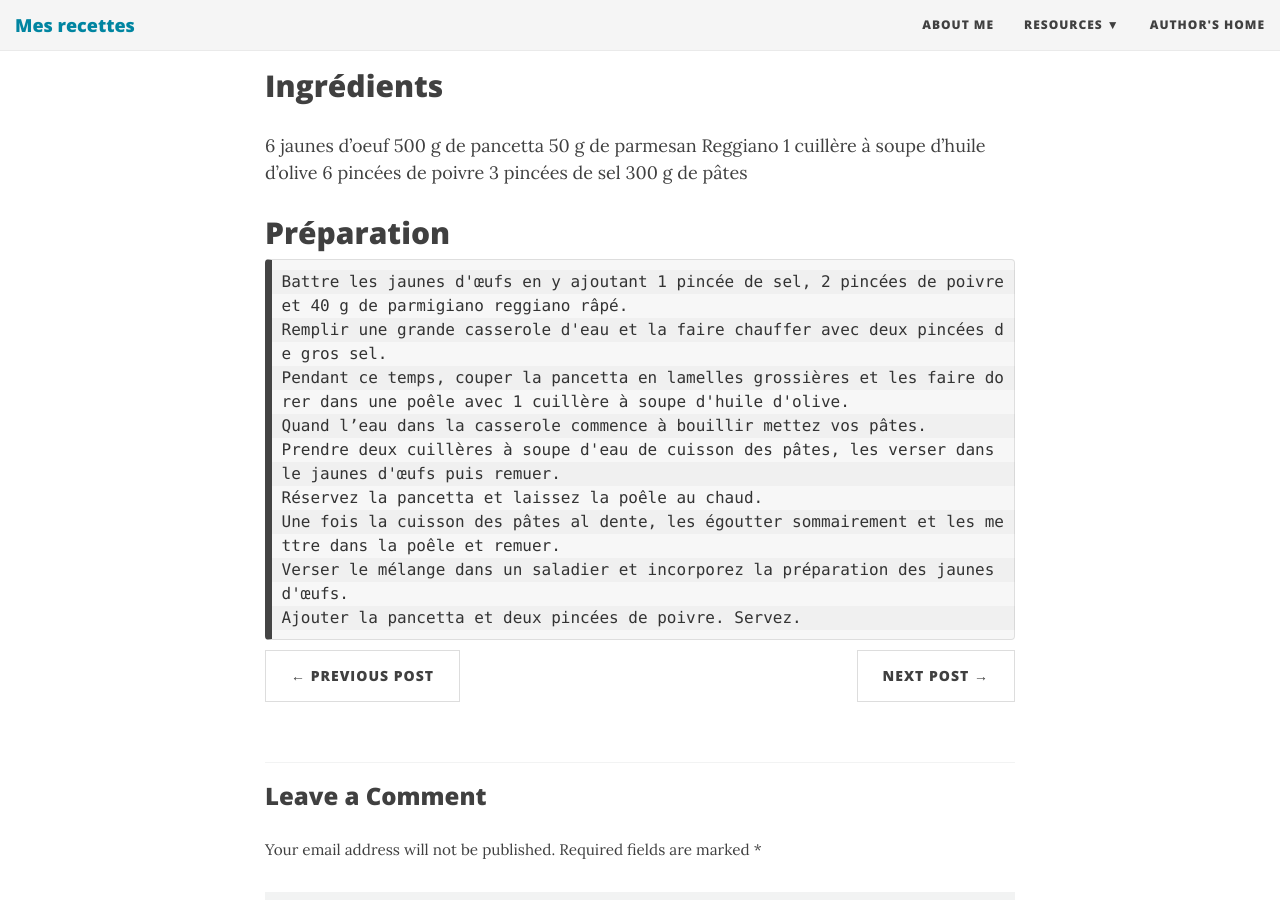
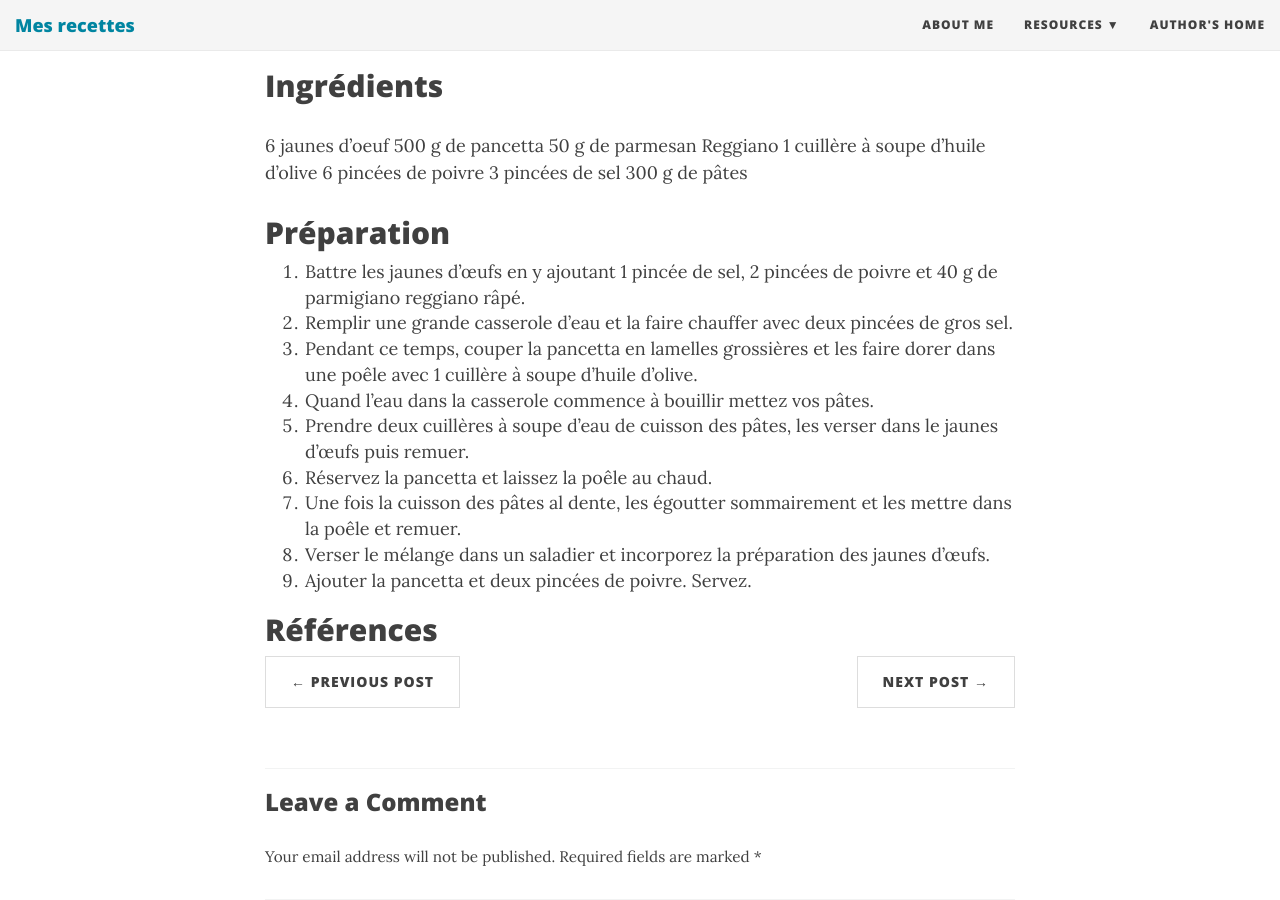
Before and after one commit to TheFeloDevTeam/TheBlogOfFeloFamily, a Jekyll site: the page built from _posts/2020-03-22-Carbonara-traditionnelle.md, in a window 1280 px wide and 900 px high, scrolled down 271 px. Built offline with Jekyll 4.4.1, drawn with Linux system fonts in a browser that asks for light colours; nearby versions of some CDN libraries; part of the change alters nothing that is shown.

Commit message:
mise à jour de la recette des carbo

```diff
--- a/_posts/2020-03-22-Carbonara-traditionnelle.md
+++ b/_posts/2020-03-22-Carbonara-traditionnelle.md
@@ -15,12 +15,14 @@ subtitle: https://www.marmiton.org/recettes/recette_carbonara-traditionnelle_340
 
 ## Préparation
 
-    Battre les jaunes d'œufs en y ajoutant 1 pincée de sel, 2 pincées de poivre et 40 g de parmigiano reggiano râpé.
-    Remplir une grande casserole d'eau et la faire chauffer avec deux pincées de gros sel.
-    Pendant ce temps, couper la pancetta en lamelles grossières et les faire dorer dans une poêle avec 1 cuillère à soupe d'huile d'olive.
-    Quand l’eau dans la casserole commence à bouillir mettez vos pâtes.
-    Prendre deux cuillères à soupe d'eau de cuisson des pâtes, les verser dans le jaunes d'œufs puis remuer.
-    Réservez la pancetta et laissez la poêle au chaud.
-    Une fois la cuisson des pâtes al dente, les égoutter sommairement et les mettre dans la poêle et remuer.
-    Verser le mélange dans un saladier et incorporez la préparation des jaunes d'œufs.
-    Ajouter la pancetta et deux pincées de poivre. Servez.
+1. Battre les jaunes d'œufs en y ajoutant 1 pincée de sel, 2 pincées de poivre et 40 g de parmigiano reggiano râpé.
+1. Remplir une grande casserole d'eau et la faire chauffer avec deux pincées de gros sel.
+1. Pendant ce temps, couper la pancetta en lamelles grossières et les faire dorer dans une poêle avec 1 cuillère à soupe d'huile d'olive.
+1. Quand l’eau dans la casserole commence à bouillir mettez vos pâtes.
+1. Prendre deux cuillères à soupe d'eau de cuisson des pâtes, les verser dans le jaunes d'œufs puis remuer.
+1. Réservez la pancetta et laissez la poêle au chaud.
+1. Une fois la cuisson des pâtes al dente, les égoutter sommairement et les mettre dans la poêle et remuer.
+1. Verser le mélange dans un saladier et incorporez la préparation des jaunes d'œufs.
+1. Ajouter la pancetta et deux pincées de poivre. Servez.
+
+## Références
```
